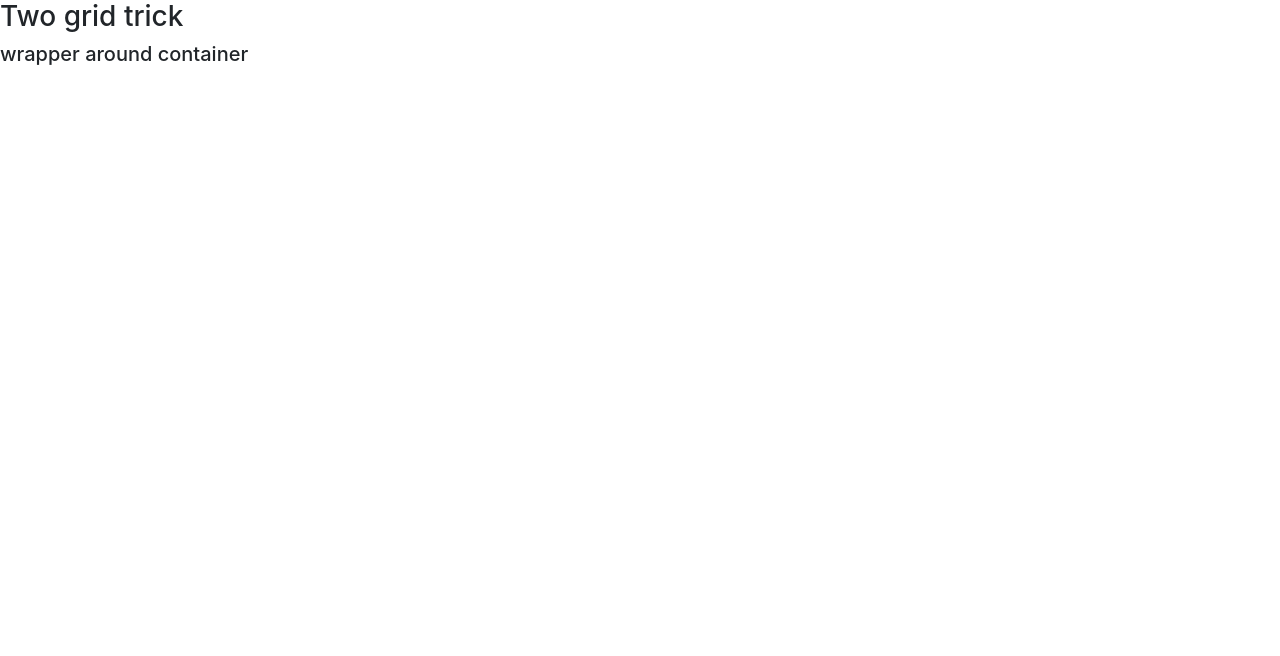
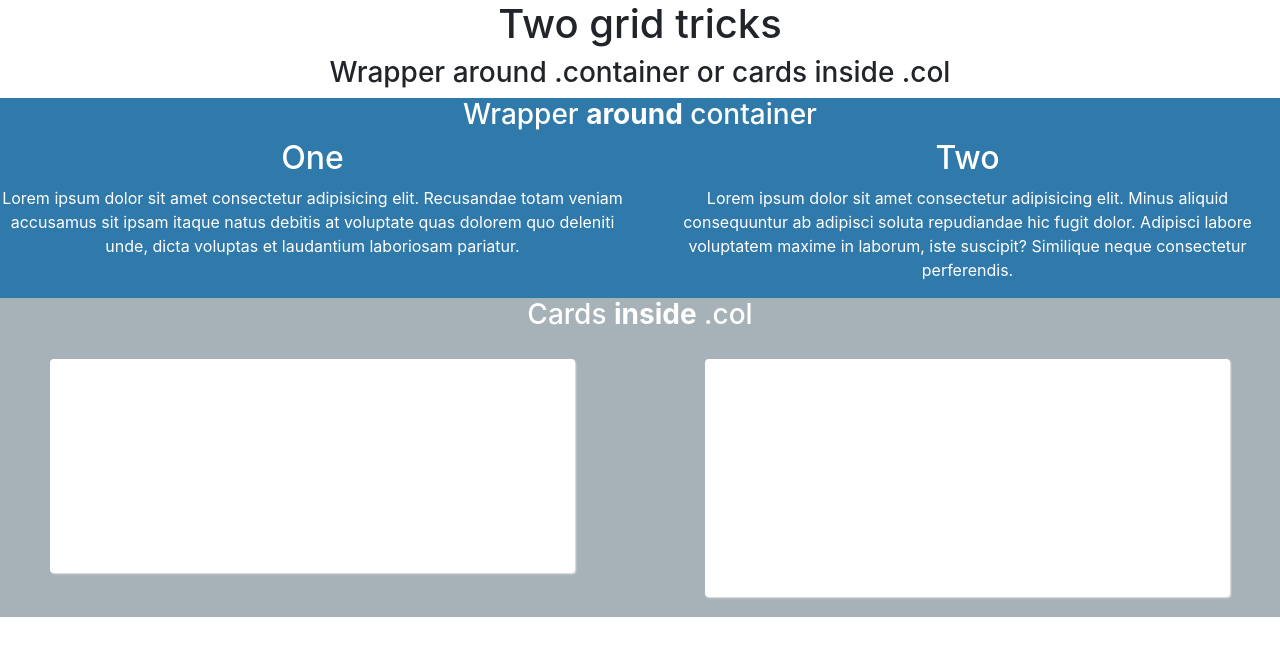
Before and after one commit to CaitlinBrooks/bcw-two-grid, a plain HTML site: page index.html in a window 1280 px wide. Drawn offline with nearby package versions, Linux system fonts and the light colour scheme.

Commit message:
card updates

```diff
--- a/assets/style.css
+++ b/assets/style.css
@@ -10,3 +10,8 @@
     border-radius: 4px;
     margin: 20px 50px;
   }
+
+  .bg-gray {
+    background: rgb(166, 177, 184);
+    color: white;
+  }
--- a/index.html
+++ b/index.html
@@ -11,29 +11,34 @@
 </head>
 
 <body>
-    <div class="containter">
+    <div class="containter-fluid">
         <div class="row">
-          <div class="col">
-            <h3>Two grid trick</h3>
-            <h5>wrapper around container</h5>
+          <div class="col-sm-12 text-center">
+            <h1>Two grid tricks</h1>
+            <h3>Wrapper around .container or cards inside .col</h3>
           </div>
         </div>
-        <div class="row">
-          <div class="col-12"></div>
-          <div class="col-6"></div>
-          <div class="col-6"></div>
+        <div class="row bg-blue">
+          <div class="col-12 text-center"><h3>Wrapper <strong>around</strong> container</h3></div>
+          <div class="col-6 text-center"><h2>One</h2><p>Lorem ipsum dolor sit amet consectetur adipisicing elit. Recusandae totam veniam accusamus sit ipsam itaque natus debitis at voluptate quas dolorem quo deleniti unde, dicta voluptas et laudantium laboriosam pariatur.</p></div>
+          <div class="col-6 text-center"><h2>Two</h2><p>Lorem ipsum dolor sit amet consectetur adipisicing elit. Minus aliquid consequuntur ab adipisci soluta repudiandae hic fugit dolor. Adipisci labore voluptatem maxime in laborum, iste suscipit? Similique neque consectetur perferendis.</p></div>
         </div>
         <div class="row">
-          <div class="col-12">
-        <div class="row">
-             <div class="col-sm-4 offset-sm-2"></div>
+          <div class="col-12 text-center bg-gray"><h3>Cards <strong>inside</strong> .col</h3></div>
+      <div class="container-fluid bg-gray">
+          <div class="row">
+            <div class="col-xs-6 col-md-6">
+              <div class="card-white">
+                <!-- card content --><h3>Three</h3><p>Lorem ipsum dolor sit amet consectetur adipisicing elit. Ullam distinctio repellat, provident est autem cumque consequuntur voluptas minus cupiditate? Ipsa omnis nostrum totam optio? Illum blanditiis incidunt sapiente distinctio soluta!</p>
+              </div>
             </div>
-            <div class="row">
-              <div class="col-sm-4 offset-sm-2"></div>
+            <div class="col-xs-6 col-md-6">
+              <div class="card-white">
+                <!-- card content --><h3>Four</h3><p>Lorem ipsum dolor sit amet consectetur adipisicing elit. Molestiae veniam repellendus laudantium asperiores, vero fuga fugit aperiam officia! Nam veniam consequuntur omnis sunt natus beatae dicta, consectetur voluptate corrupti sapiente!</p>
+              </div>
             </div>
           </div>
         </div>
-      </div>
 
 
 </body>
```
